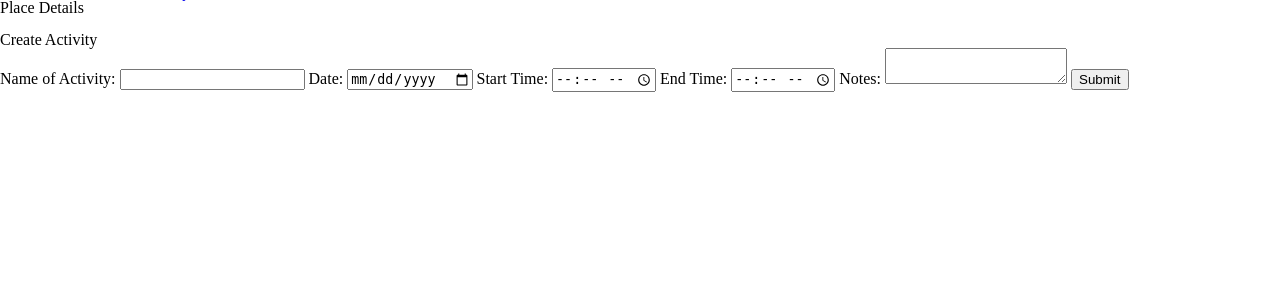
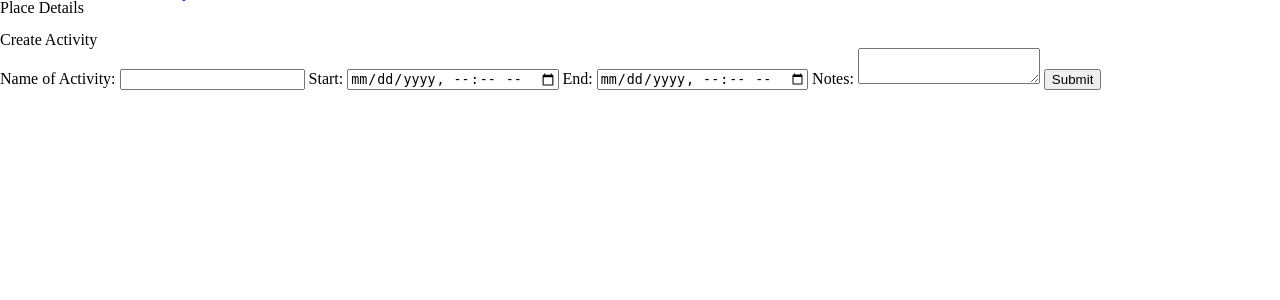
Before and after one commit to lunaxlam/wanderlust, a Flask app: page /itinerary/1/1/add_activity in a window 1280 px wide. Shown: the part 32-332 px from the top of the page. Run offline with Flask 2, Linux system fonts and the light colour scheme; data that the repository does not hold is empty.

Commit message:
Added logic to model.py to handle input if start and end arguments are of a string or datetime datatype

```diff
--- a/server.py
+++ b/server.py
@@ -230,12 +230,11 @@ def add_activity(itinerary_id, place_id):
         itinerary_id = itinerary_id
         place_id = place_id
         activity_name = request.form.get("name")
-        date = request.form.get("date")
-        start_time = request.form.get("start_time")
-        end_time = request.form.get("end_time")
+        start = request.form.get("start")
+        end = request.form.get("end")
         notes = request.form.get("notes")
 
-        new_activity = Activity.create_activity(itinerary_id, activity_name, date, start_time, end_time, notes, place_id)
+        new_activity = Activity.create_activity(itinerary_id, activity_name, start, end, notes, place_id)
 
         db.session.add(new_activity)
         db.session.commit()
@@ -265,9 +264,8 @@ def saved_place_data():
         db_activities[f"{i}"] = {"activity_id": activity.activity_id,
                                 "itinerary_id": activity.itinerary_id,
                                 "activity_name": activity.activity_name,
-                                "date": activity.date,
-                                "start_time": activity.start_time,
-                                "end_time": activity.end_time,
+                                "start": activity.start,
+                                "end": activity.end,
                                 "notes": activity.notes,
                                 "place_id": activity.place_id,
                                 "results": results}
--- a/static/js/ajaxDisplayActivity.js
+++ b/static/js/ajaxDisplayActivity.js
@@ -15,9 +15,9 @@ fetch('/api/saved_activities')
                 'beforeend',
                 `<section>
                     <ul>Name: ${data[i]["activity_name"]} </ul>
-                    <ul>Date: ${data[i]["date"]} </ul>
-                    <ul>Start Time: ${data[i]["start_time"]} </ul>
-                    <ul>End Time: ${data[i]["end_time"]} </ul>
+                    <ul>Start: ${data[i]["start"]} </ul>
+                    <ul>End Time: ${data[i]["end"]} </ul>
+                    <ul>Location: ${data[i]["results"]["name"]} </ul>
                     <ul>Address: <a href='${data[i]["results"]["url"]}'>${data[i]["results"]["formatted_address"]}</a></ul>
                     <ul>Phone: ${data[i]["results"]["formatted_phone_number"]} </ul>
                     <ul>Ratings: ${data[i]["results"]["rating"]} out of ${data[i]["results"]["user_ratings_total"]} total reviews</ul>
--- a/templates/add_activity.html
+++ b/templates/add_activity.html
@@ -19,12 +19,10 @@
 <form action="/itinerary/{{ itinerary_id}}/{{ place_id }}/add_activity" method="POST">
     <label for="activity-name">Name of Activity:</label>
     <input type="text" name="name" id="activity-name" required>
-    <label for="activity-date">Date:</label>
-    <input type="date" name="date" id="activity-date" required>
-    <label for="activity-start">Start Time:</label>
-    <input type="time" name="start_time" id="activity-start">
-    <label for="activity-end">End Time:</label>
-    <input type="time" name="end_time" id="activity-end">
+    <label for="activity-start">Start:</label>
+    <input type="datetime-local" name="start" id="activity-start">
+    <label for="activity-end">End:</label>
+    <input type="datetime-local" name="end" id="activity-end">
     <label for="activity-notes">Notes:</label>
     <textarea name="notes" id="activity-notes"></textarea>
     <input type="submit" name="submit">
```
Also changed, not shown: model.py (+15 -8 lines), seed_database.py (+10 -3 lines).
